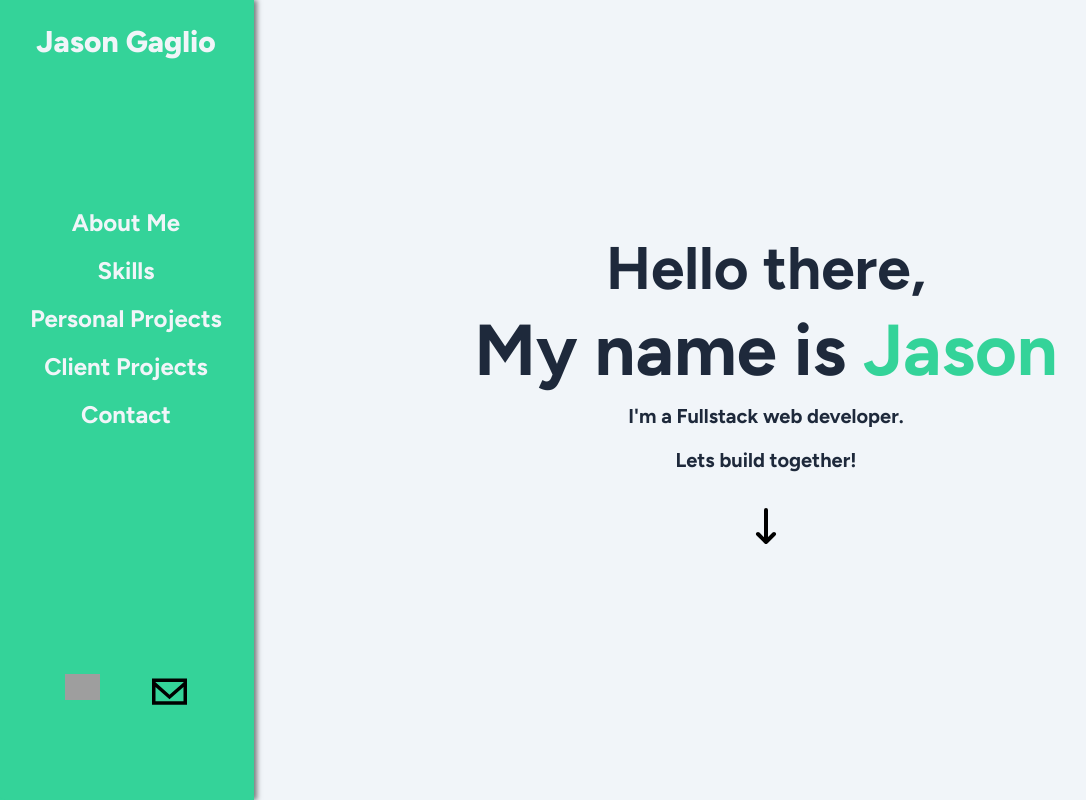
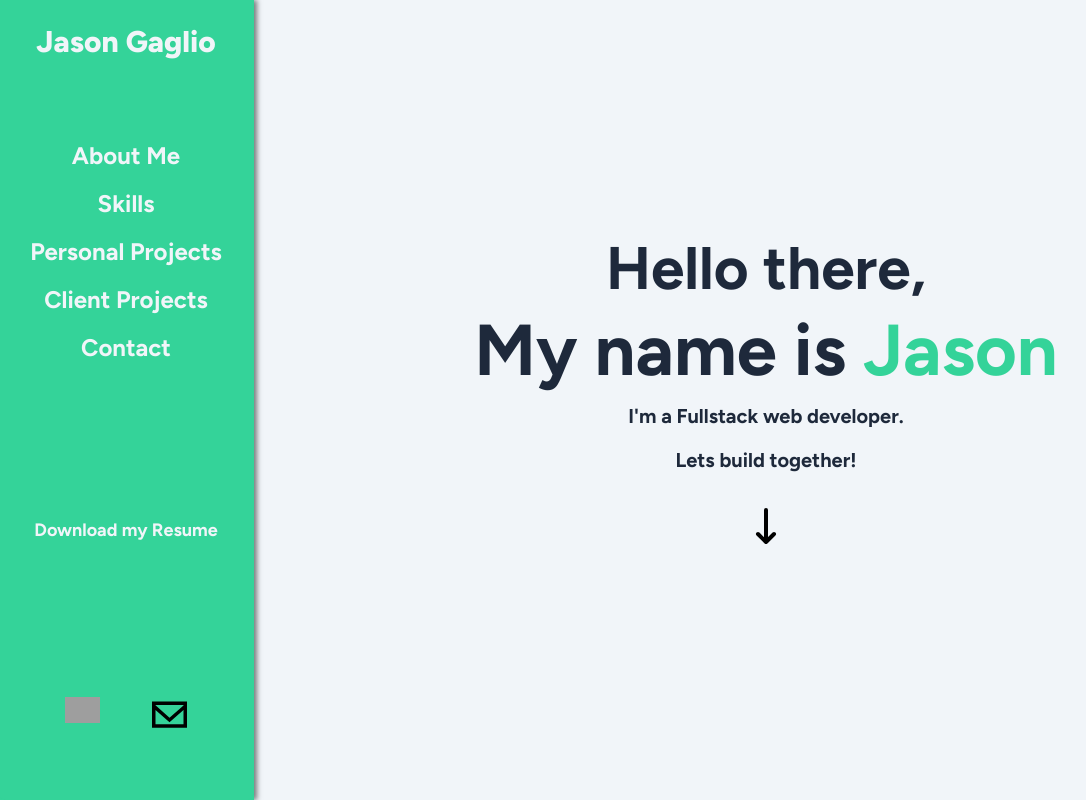
Before and after one commit to Jayrassic/Portfolio_2024, a React (Vite) app: page / in a window 1280 px wide. Shown: the whole page, without its empty margins (2-1088 px from the left). Built offline with nearby package versions, Linux system fonts and the light colour scheme; grey boxes are pictures that could not be loaded.

Commit message:
Added resume download to Nav. Removed sm padding on ul to increase space

```diff
--- a/src/components/Nav.jsx
+++ b/src/components/Nav.jsx
@@ -1,5 +1,6 @@
 import { motion } from "framer-motion";
 import { useEffect, useState } from "react";
+import resumePDF from "/Jason-Gaglio-Resume.pdf";
 import githubSVG from "../assets/SVG/github.svg";
 import emailSVG from "../assets/SVG/email.svg";
 import PropTypes from "prop-types";
@@ -54,21 +55,21 @@ const Nav = ({ viewObject }) => {
       </div>
 
       <motion.div
-        className={`absolute top-[5rem] z-10 flex w-full flex-col items-end gap-3 rounded-b-lg bg-emerald-300 py-4 text-center font-bold text-neutral-800 shadow-[0px_3px_5px_0px_rgb(0,0,0,0.4)] sm:static sm:flex-grow  sm:items-center sm:justify-around sm:gap-4 sm:bg-emerald-400 sm:py-0 sm:shadow-none`}
+        className={`absolute top-[5rem] z-10 flex w-full flex-col items-end gap-2 rounded-b-lg bg-emerald-300 py-4 text-center font-bold text-neutral-800 shadow-[0px_3px_5px_0px_rgb(0,0,0,0.4)] sm:static sm:flex-grow  sm:items-center sm:justify-around sm:gap-4 sm:bg-emerald-400 sm:py-0 sm:shadow-none`}
         initial={
           needMenu
-            ? { y: showMenu ? 0 : -305, opacity: 0 }
+            ? { y: showMenu ? 0 : -400, opacity: 0 }
             : { y: 0, opacity: 1 }
         }
         animate={
           needMenu
-            ? { y: showMenu ? 0 : -305, opacity: 1 }
+            ? { y: showMenu ? 0 : -400, opacity: 1 }
             : { y: 0, opacity: 1 }
         }
         transition={{ duration: 0.5 }}
       >
         <motion.ul
-          className={`flex flex-col items-end gap-2 px-8 py-2 text-center font-bold text-neutral-800 sm:relative sm:my-9 sm:items-center sm:gap-4 sm:bg-emerald-400 sm:p-4 sm:shadow-none`}
+          className={`flex flex-col items-end gap-2 px-8 py-2 text-center font-bold text-neutral-800 sm:relative sm:items-center sm:gap-4 sm:bg-emerald-400 sm:shadow-none`}
           onClick={(e) => scrollHandler(e)}
         >
           <motion.li className="w-fit" whileHover={{ x: 4, scale: 1.2 }}>
@@ -114,7 +115,16 @@ const Nav = ({ viewObject }) => {
             </a>
           </motion.li>
         </motion.ul>
-        <div className="flex gap-4 px-8 py-2 sm:w-full sm:justify-evenly ">
+        <motion.a
+          className="px-8 py-2 text-lg text-slate-100"
+          whileHover={{ x: 4, scale: 1.2 }}
+          href={resumePDF}
+          download="Jason-Gaglio-Resume"
+          target="_blank"
+        >
+          Download my Resume
+        </motion.a>
+        <div className="flex gap-4 px-8 py-2 sm:w-full sm:justify-evenly">
           <a href="https://github.com/Jayrassic">
             <motion.img
               width="35px"
```
